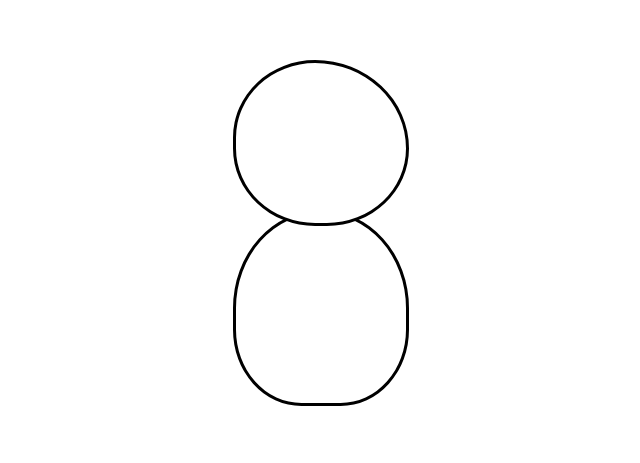
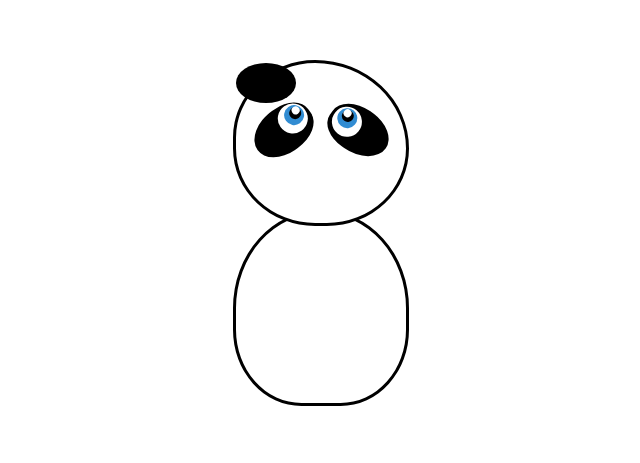
Before and after one commit to itschoolgomother/itschool8, a plain HTML site: page nazar-plyska/index.html in a window 1280 px wide. Shown: the part 140-603 px from the top of the page, without its empty margins (307-947 px from the left). Drawn offline with Linux system fonts and the light colour scheme.

Commit message:
29.2.2020

```diff
--- /dev/null
+++ b/Pasha/page/main.css
@@ -0,0 +1,20 @@
+*{
+padding: 0px;
+margin: 0px;
+}
+.con{
+	max-width: 1200px;
+	margin: 0 auto;
+}
+header{
+	width: 100%;
+	min-height: 100px;
+	background-color: darkgrey;
+}
+.head{
+	display: flex;
+	justify-content: center;
+}
+.logo{
+	line-height: 100px;
+}
--- a/nazar-plyska/index.html
+++ b/nazar-plyska/index.html
@@ -6,8 +6,31 @@
 </head>
 <body>
 	<div class="panda">
-		<div class="head"></div>
+		<div class="head">
+			<div class="eyel">
+				<div class="white">
+					<div class="blue">
+						<div class="black">
+							<div class="shine"></div>
+						</div>
+					</div>
+				</div>
+			</div>
+			<div class="eyer">
+				<div class="white whiteR">
+					<div class="blue">
+						<div class="black">
+							<div class="shine"></div>
+						</div>
+					</div>
+				</div>
+			</div>
+			<div class="nouse">
+				<div class="min-nouse"></div>
+			</div>
+		</div>
 		<div class="body"></div>
+
 	</div>
 </body>
 </html>
--- a/nazar-plyska/main.css
+++ b/nazar-plyska/main.css
@@ -25,8 +25,76 @@
 	box-shadow: inset 12px -8px 3px 0px white;
 	position: absolute;
 	top: 150px;
+	}
+	.eyel{
+		width: 45px;
+		height: 65px;
+		background-color: black;
+		border-radius: 80% 90% 90% 100%;
+		transform: rotate(55deg);
+		position:absolute;
+		left:25px;
+		top:35px;
+	}
+	.white{
+		width: 30px;
+		height: 30px;
+		background-color: white;
+		border-radius:50%;
+		position: absolute;
+		left: 3px;
+		top: 3px;
+	}
+	.blue{
+		width: 20px;
+		height: 20px;
+		background-color: #318cd2;
+		border-radius: 50%;
+		position: absolute;
+		left: 3px;
+		top:2px;
+
+	}
+	.black{
+		width: 12px;
+		height: 12px;
+		background-color: black;
+		border-radius: 50%;
+		position: absolute;
+		left: 3px;
+		top:2px;
 
 
+	}
+	.shine{
+		width: 8px;
+		height: 8px;
+		background-color: white;
+		border-radius: 50%;
+		position: absolute;
+		left: 0,5px;
+		top: 0,5px;
+	}
+	.eyer{
+		width: 45px;
+		height: 65px;
+		background-color: black;
+		border-radius: 80% 90% 90% 100%;
+		transform: rotate(-55deg);
+		position:absolute;
+		right:25px;
+		top:35px;
+	}
+	.whiteR{
+		transform: rotate(95deg);
+		position: absolute;
+		left: 8px;
+		top: 3px;
+	}
+	.nouse{
+		width: 60px;
+		height: 40px;
+		background-color: black;
+		border-radius: 50%;
 
-
-}
+	}
```
Also changed, not shown: Pasha/page/index.html (added, +22 -0 lines), dima_som/mysite/index.html (+13 -1 lines), dima_som/mysite/main.css (+25 -2 lines), dima_som/mysite/1.png (added).
